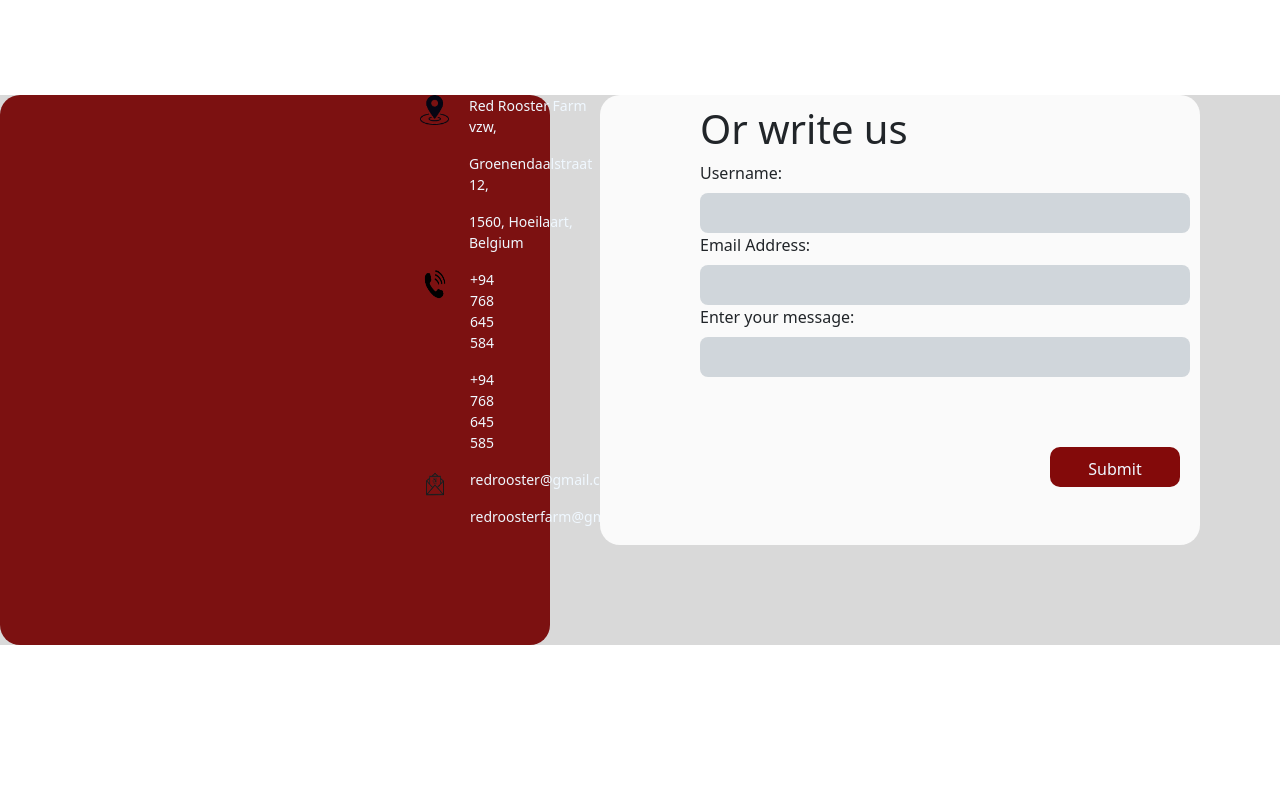
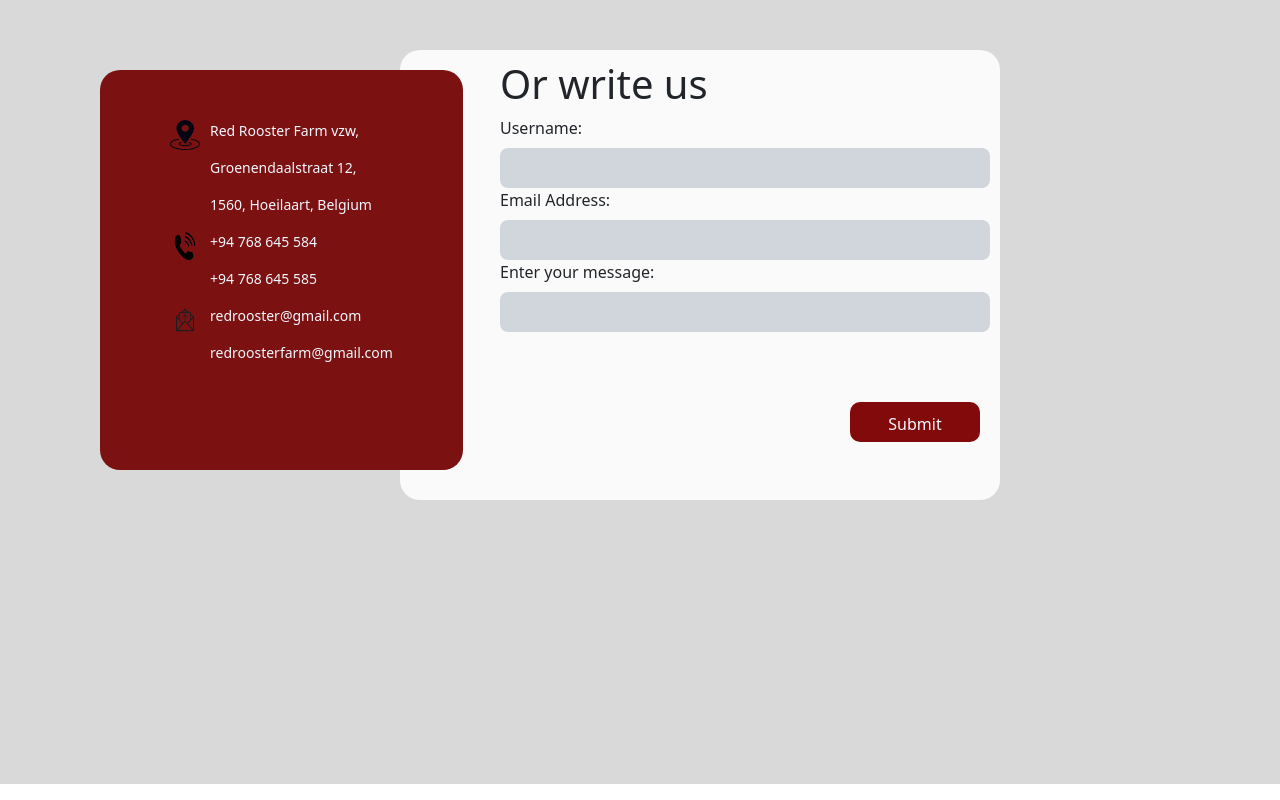
Before and after one commit to Rigel6306/roosterFarm, a React (Create React App) app: page / in a window 1280 px wide. Built offline with nearby package versions, Linux system fonts and the light colour scheme.

Commit message:
dilini's mess cleared

```diff
--- a/src/components/aboutAndContact/contact.js
+++ b/src/components/aboutAndContact/contact.js
@@ -3,6 +3,39 @@
 const Contact = () => {
     return (
         <div className="contactComponent">
+
+            <div className='contact'>
+                <div className='address'>
+                    <div className="imgContainer">
+                        <img src={require ('../../assets/location.png')}  alt="qdas"  />
+                    </div>
+                    <div>
+                        <p>Red Rooster Farm vzw, </p>
+                        <p>Groenendaalstraat 12, </p>
+                        <p>1560, Hoeilaart, Belgium</p>
+                    </div>
+                </div>
+
+                <div className='phone'>
+                    <div className="imgContainer">
+                      <img src={require ('../../assets/phone.png')}  alt="qdas"  />
+                    </div>
+                    <div>
+                        <p>+94 768 645 584</p>
+                        <p>+94 768 645 585</p>
+                    </div>
+                </div>
+                <div className='email'>
+                    <div className="imgContainer">
+                        <img src={require ('../../assets/email.png')}  alt="qdas"  />
+                    </div>
+                    <div>
+                        <p>redrooster@gmail.com</p>
+                        <p>redroosterfarm@gmail.com</p>
+                    </div>
+                </div>
+            </div>
+
             <div className="write">
                 <h1>Or write us</h1>
                 <form>
@@ -18,30 +51,9 @@
                 <button class="submit" type="submit">Submit</button>
             </div>
 
-            <div className='contact'>
-                <div className='address'>
-                    <img src={require ('../../assets/location.png')}  alt="qdas"  />
-                    <div>
-                        <p>Red Rooster Farm vzw, </p>
-                        <p>Groenendaalstraat 12, </p>
-                        <p>1560, Hoeilaart, Belgium</p>
-                    </div>
-                </div>
-                <div className='phone'>
-                    <img src={require ('../../assets/phone.png')}  alt="qdas"  />
-                <div>
-                    <p>+94 768 645 584</p>
-                    <p>+94 768 645 585</p>
-                </div>
-                </div>
-                <div className='email'>
-                    <img src={require ('../../assets/email.png')}  alt="qdas"  />
-                <div>
-                    <p>redrooster@gmail.com</p>
-                    <p>redroosterfarm@gmail.com</p>
-                </div>
-                </div>
-            </div>
+
+
+
         </div>
     );
 }
--- /dev/null
+++ b/src/components/order/Cart.js
@@ -0,0 +1,11 @@
+const Cart = () => {
+
+
+    return (
+            <div className="cartContainer">
+
+            </div>
+      );
+}
+
+export default Cart;
--- a/src/components/order/Order.js
+++ b/src/components/order/Order.js
@@ -1,37 +1,63 @@
 import { useEffect, useState } from "react";
 import axios from 'axios'
 import '../../css/order/order.css'
+import Cart from "./Cart";
 
 const Order = () => {
-    const [stock,setStock] = useState([]);
+    const [stock, setStock] = useState([]);
     const imagePath = '../../asstes/Cocktail.jpg'
-    useEffect(()=>{
+    const [cartItems, setCartItems] = useState([])
+    useEffect(() => {
         getStock();
-    },[])
-        const getStock = async ()=>{
-            const stockData = await axios('/order/getItems').then((data)=>{
+    }, [])
+
+    const getStock = async () => {
+        const stockData = await axios('/order/getItems').then((data) => {
             return data.data
-            }).catch((err)=>{
+        }).catch((err) => {
             console.log(err);
         })
         setStock([...stockData])
     }
+
+
+    const addToCart = (itemCode, itemName, unitPrice) => {
+
+        let productList = []
+        let isAvaliable = false
+        const product = {
+            itemCode,
+            itemName,
+            unitPrice,
+            isAvailable:true
+        }
+
+
+
+
+    }
+
     return (
         <div className="orderContainer">
             <h1>Order Items</h1>
+
+            <div className="rpoductContainer">
                 <div className="itemContainer">
                     {
-                    stock.map((item)=>{
+                        stock.map((item) => {
                             return (
                                 <div className="item" key={item.item_code}>
                                     <div className="item_image">
-                                    <img src={require('../../assets/Cocktail.jpg')} alt="asdasd"  width={170} height={170}/>
+                                        <img src={require('../../assets/Cocktail.jpg')} alt="asdasd" width={170} height={170} />
                                     </div>
                                     <div className="details">
                                         <div className="itemName"><h2>{item.item_name}</h2></div>
                                         <div className="price"><h4>Rs {item.unit_price}</h4></div>
                                         <div className="quantity"><h6>Quanitiy in Stock {item.quantiy}</h6></div>
-                                    <div ><button className="cartBtn">Add to Cart</button></div>
+                                        <div >
+                                            <button className="cartBtn"
+                                                onClick={() => { addToCart(item.item_code, item.item_name, item.unit_price) }}>Add to Cart</button>
+                                        </div>
                                     </div>
 
                                 </div>
@@ -39,7 +65,8 @@
                         })
                     }
                 </div>
-
+                <Cart />
+            </div>
         </div>
     );
 }
--- a/src/css/Contact.css
+++ b/src/css/Contact.css
@@ -1,7 +1,6 @@
 .contactComponent{
     background-color:rgb(217, 217, 217);
-    height:550px;
-    margin-top: 95px;
+    height:98vh;
     display:flex;
 }
 
@@ -10,18 +9,18 @@
     height: 450px;
     width:600px;
     border-radius: 20px;
-    margin-left: 600px;
+
     text-align: start;
     padding: 10px;
     padding-left: 100px;
-    position: fixed;
-    /* margin-top: 50px; */
+    margin-left: 400px;
+    margin-top: 50px;
 
 }
 img{
     height: 30px;
     width: 30px;
-
+    margin: 0;
 }
 .address{
     display: flex;
@@ -38,13 +37,22 @@
     max-width: 500px;
 }
 .contact{
-    width: 550px;
+
     max-width: 550px;
-
+    margin: 10px auto;
     border-radius: 20px;
     background-color: rgb(124, 17, 17);
-
-
+    padding: 50px 70px;
+    height: 400px;
+    position: absolute;
+    margin-left: 100px;
+    margin-top: 70px;
+}
+.imgContainer{
+    max-width: 200px;
+    max-height: 100px;
+    width: 20px;
+    height: 20;
 }
 
 .submit{
```
Lines whose indentation alone changed are shown as unchanged.
